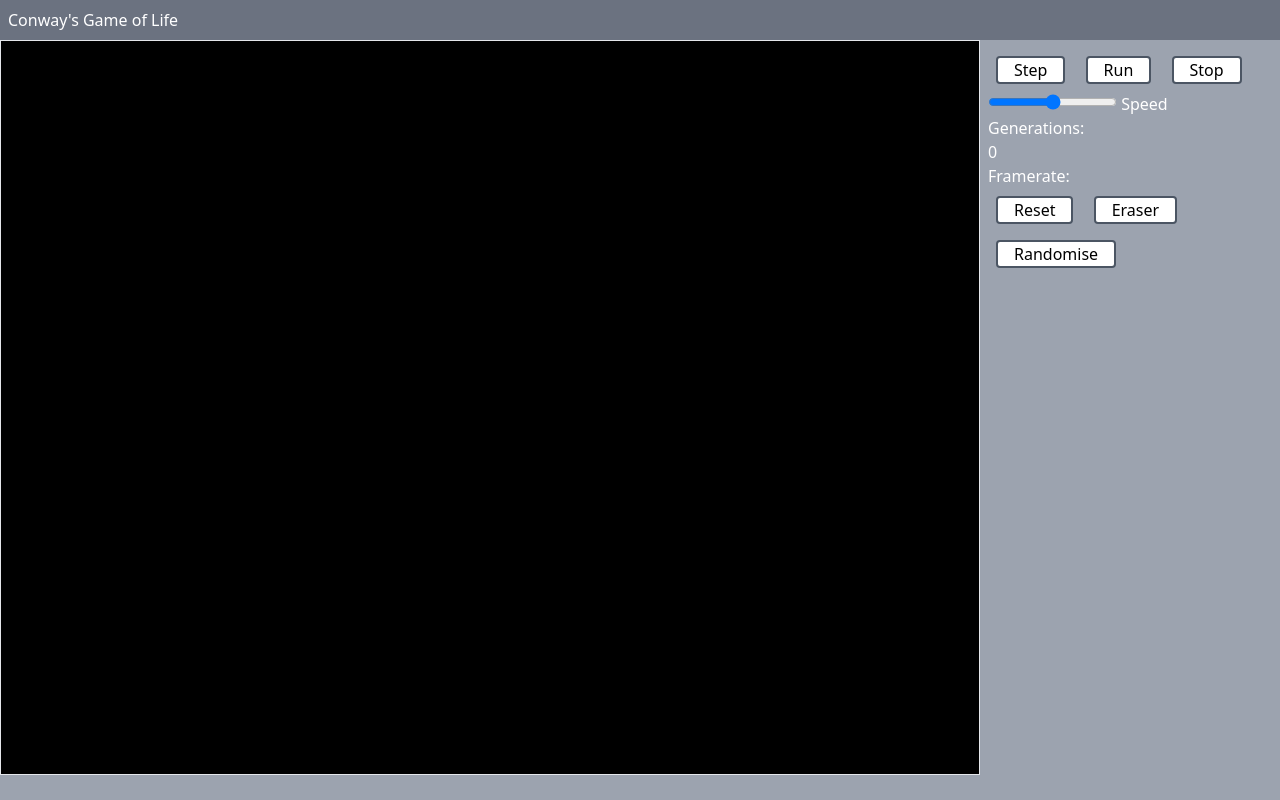
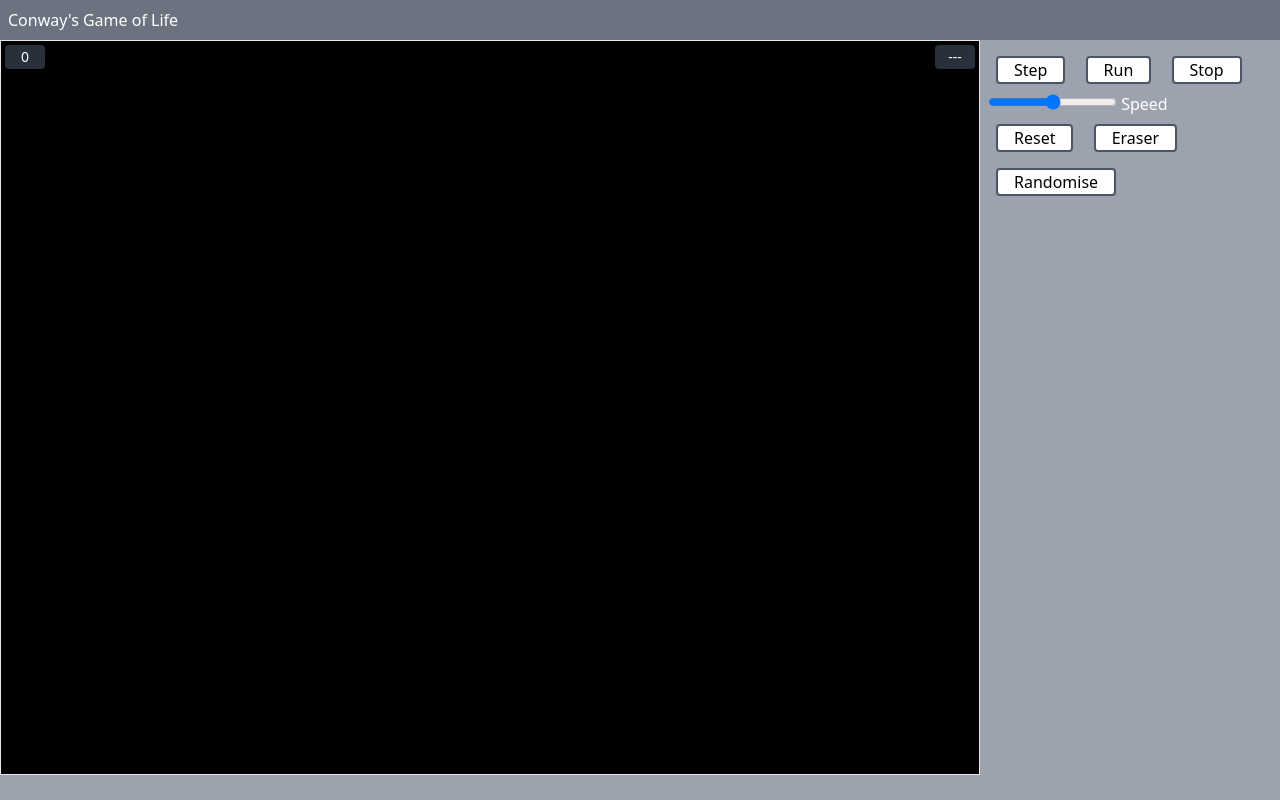
Before and after one commit to dmcclean780/cellular-automata-project, a website with bundled scripts: page public/GameOfLife/index.html in a window 1280 px wide. Built offline with nearby package versions, Linux system fonts and the light colour scheme.

Commit message:
Corrected original error algorithim

```diff
--- a/public/GameOfLife/canvasInput.js
+++ b/public/GameOfLife/canvasInput.js
@@ -57,7 +57,7 @@ function drawLine(curX, curY, gameArray){
     else{
         var sx =-1;
     }
-    var dy = Math.abs(curY-orgY);
+    var dy = -Math.abs(curY-orgY);
     if(orgY<curY){
         var sy=1;
     }
@@ -68,19 +68,19 @@ function drawLine(curX, curY, gameArray){
     while(true){
         updateArray(orgX, orgY, gameArray);
         if(orgX==curX && orgY == curY){
-            return
+            break
         }
         var e2 =2*error;
         if(e2 >= dy){
             if(orgX == curX){
-                return
+                break
             }
             error+=dy;
             orgX+=sx;
         }
         if(e2 <= dx){
             if(orgY == curY){
-                return
+                break
             }
             error+=dx;
             orgY+=sy;
--- a/public/GameOfLife/index.html
+++ b/public/GameOfLife/index.html
@@ -31,9 +31,27 @@
   </header>
   <main class="bg-gray-400 h-full flex grow">
     <div class="bg-orange-500 aspect-[40/30] border relative">
+      <div class="absolute left-0 top-0 z-50">
+        <h6
+        data-tooltip-target="generation-tooltip"
+        data-tooltip-placement="bottom"
+        class=" bg-gray-700/75 pl-1 pr-1 pt-0.5 pb-0.5 w-10 m-1 rounded text-center text-sm"
+        id="genNo."
+        >0</h6>
+        <div id="tooltip-default" role="generation-tooltip" class="absolute z-10 invisible inline-block px-3 py-2 text-sm font-medium text-white transition-opacity duration-300 bg-gray-900 rounded-lg shadow-sm opacity-0 tooltip dark:bg-gray-700">
+          Number of Generations
+          <div class="tooltip-arrow" data-popper-arrow></div>
+      </div>
+      </div>
+      <div class="absolute right-0 top-0 z-50">
+        <h6
+        class=" bg-gray-700/75 pl-1 pr-1 pt-0.5 pb-0.5 w-10 m-1 rounded text-center text-sm"
+        id="fpsMeter"
+        >---</h6>
+      </div>
       <canvas
         id="canvas"
-        class="absolute h-full w-full bg-black"
+        class="absolute h-full w-full bg-black z-0"
         style="image-rendering: pixelated;"
         width="320"
         height="240"
@@ -47,8 +65,6 @@
         <input type="range" id="speed" name="speed" min="0" max="60" />
         <label for="speed">Speed</label>
       </div>
-      <h3>Generations: </h3><h3 id="genNo.">0</h3>
-      <h3>Framerate: </h3><h3 id="fpsMeter"></h3>
       <button id="resetButton" class=" bg-white text-black px-4 m-2 border-gray-600 border-2 rounded" >Reset</button>
       <button id="eraseButton" class="bg-white text-black px-4 m-2 border-gray-600 border-2 rounded">Eraser</button>
       <button id="random" class="bg-white text-black px-4 m-2 border-gray-600 border-2 rounded">Randomise</button>
```
